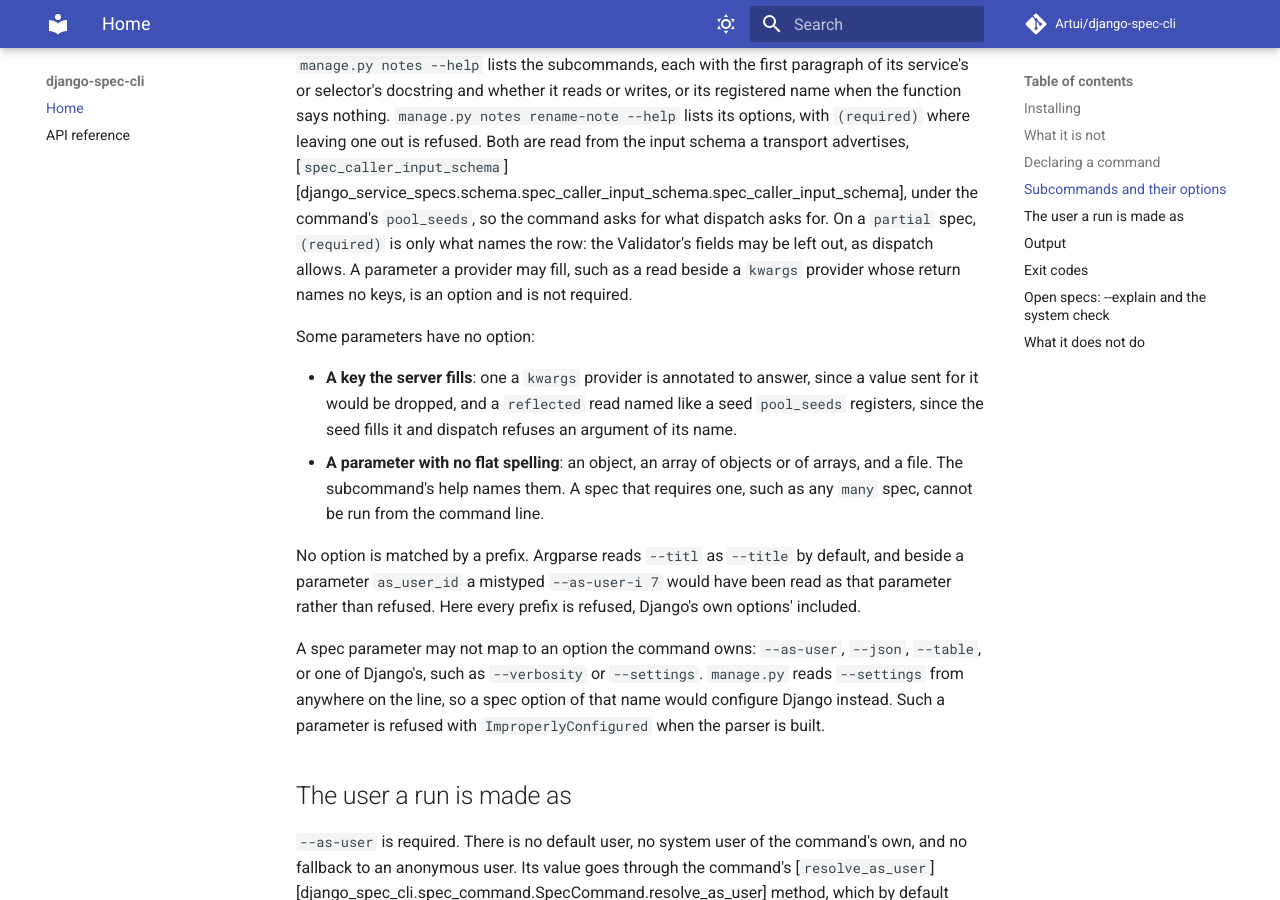
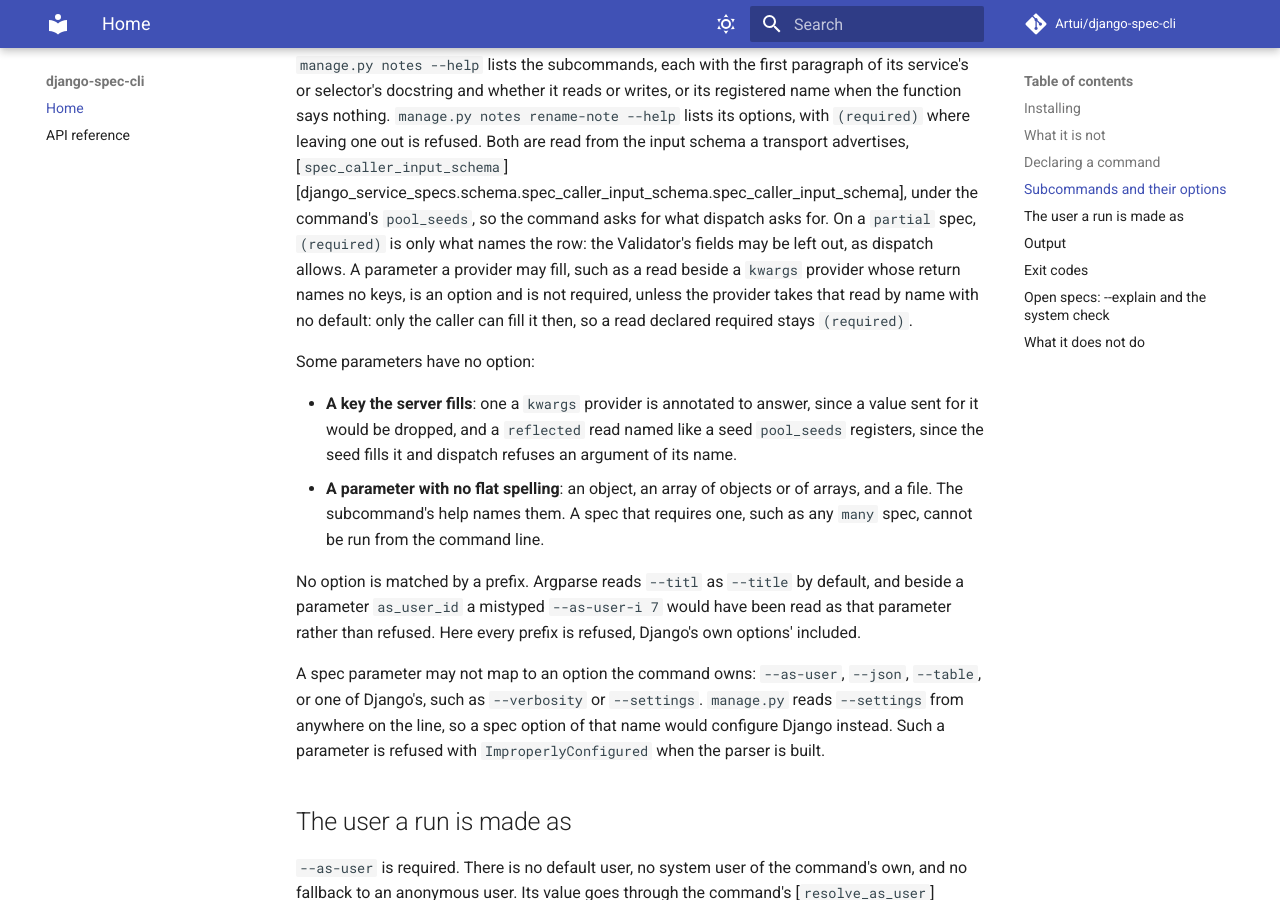
Before and after one commit to Artui/django-spec-cli, an MkDocs documentation site: the page built from docs/index.md, in a window 1280 px wide and 900 px high, scrolled down 1958 px. Built offline with MkDocs 1.6.1 and Material for MkDocs 9.7.7, drawn with Linux system fonts in a browser that asks for light colours; comment, search, counter and statistics services are not loaded.

Commit message:
Say which provider-filled read stays required
The changelog entry and the docs page both now say the read is declared
required: one declared optional that a provider takes by name is not
marked (required) on any kernel.

Co-Authored-By: Claude Opus 5.5 <noreply@anthropic.com>

```diff
--- a/docs/index.md
+++ b/docs/index.md
@@ -92,7 +92,9 @@ under the command's `pool_seeds`, so the command asks for what dispatch asks
 for. On a `partial` spec, `(required)` is only what names the row: the
 Validator's fields may be left out, as dispatch allows. A parameter a provider
 may fill, such as a read beside a `kwargs` provider whose return names no keys,
-is an option and is not required.
+is an option and is not required, unless the provider takes that read by name
+with no default: only the caller can fill it then, so a read declared required
+stays `(required)`.
 
 Some parameters have no option:
 
```
Also changed, not shown: CHANGELOG.md (+2 -2 lines).
